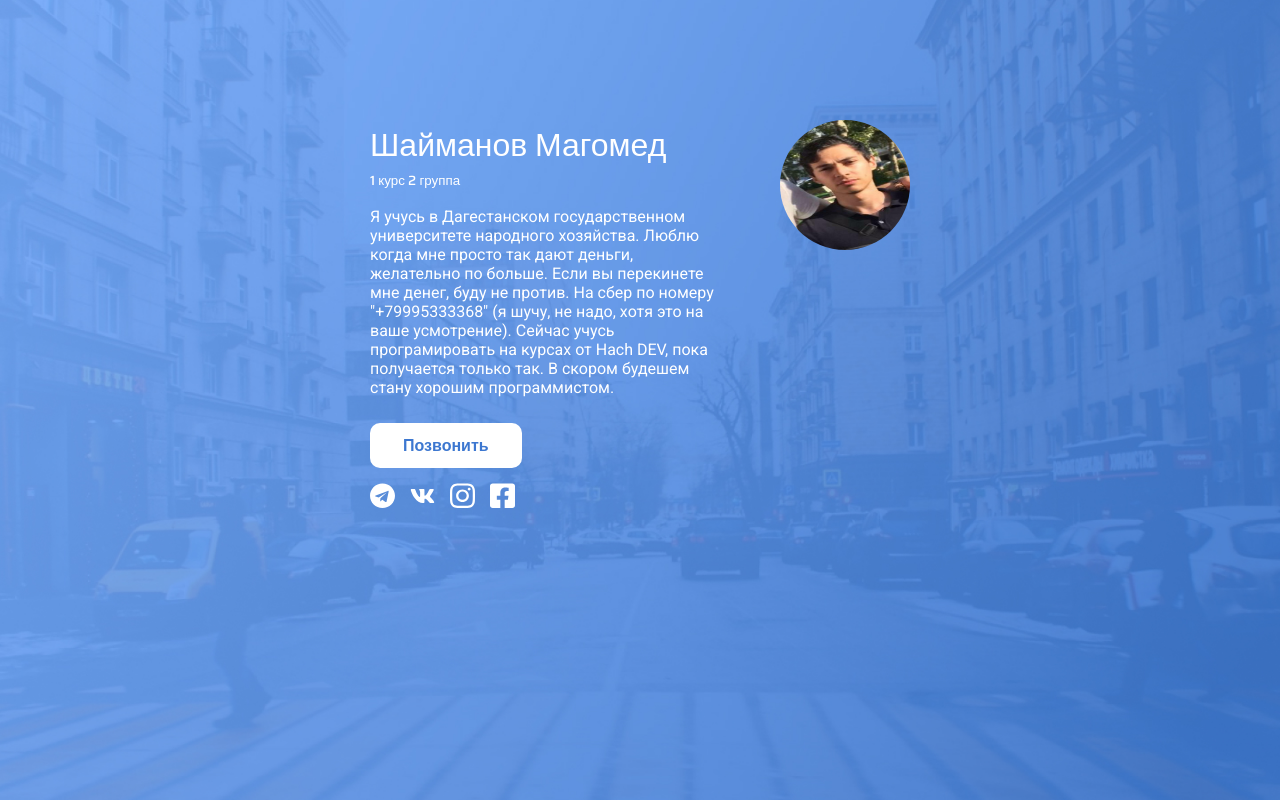
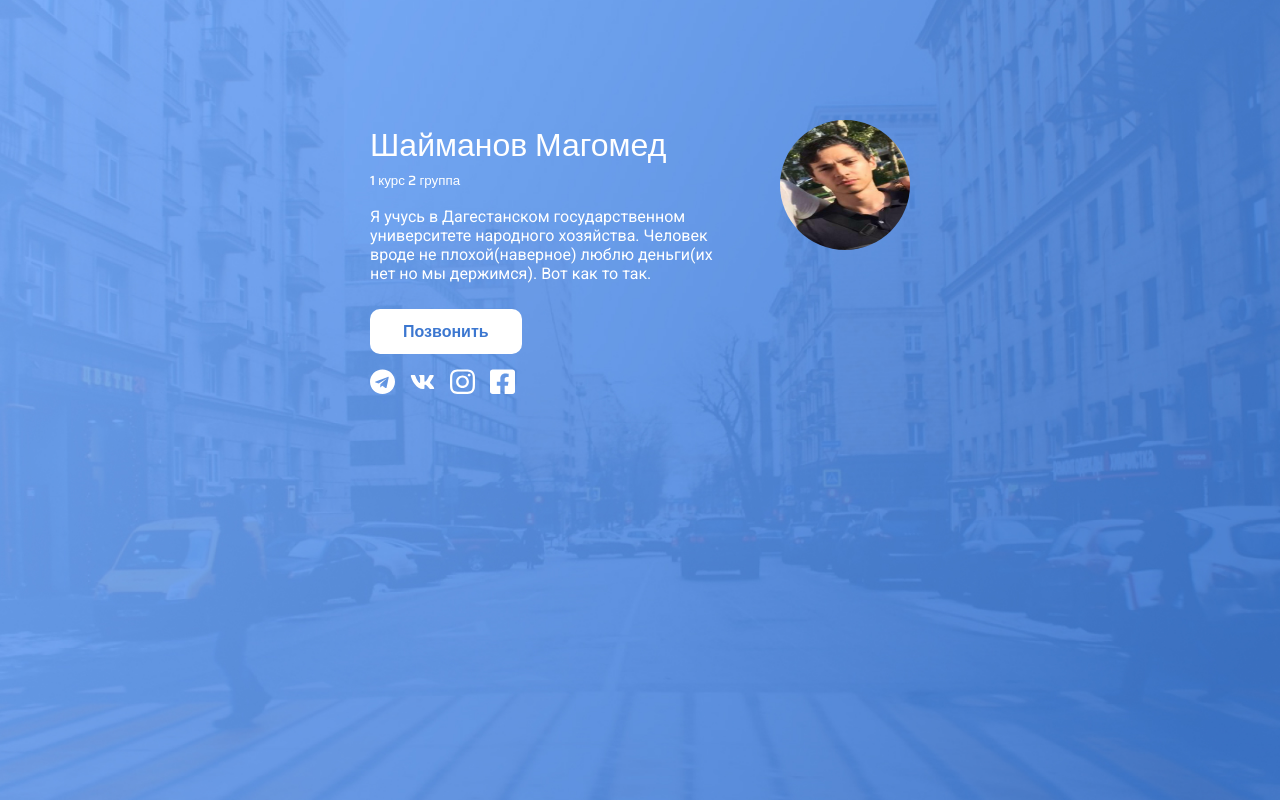
Before and after one commit to Shaman-py/Visit-card, a plain HTML site: page index.html in a window 1280 px wide. Drawn offline with Linux system fonts and the light colour scheme.

Commit message:
Update index.html

```diff
--- a/index.html
+++ b/index.html
@@ -32,11 +32,7 @@
         <span>1 курс 2 группа</span>
         <p>
           Я учусь в Дагестанском государственном университете народного
-          хозяйства. Люблю когда мне просто так дают деньги, желательно по
-          больше. Если вы перекинете мне денег, буду не против. На сбер по
-          номеру "+79995333368" (я шучу, не надо, хотя это на ваше усмотрение).
-          Сейчас учусь програмировать на курсах от Hach DEV, пока получается
-          только так. В скором будешем стану хорошим программистом.
+          хозяйства. Человек вроде не плохой(наверное) люблю деньги(их нет но мы держимся). Вот как то так.
         </p>
         <a href="tel:+79995333368"> <button class="btn">Позвонить</button></a>
         <div class="icons">
```
